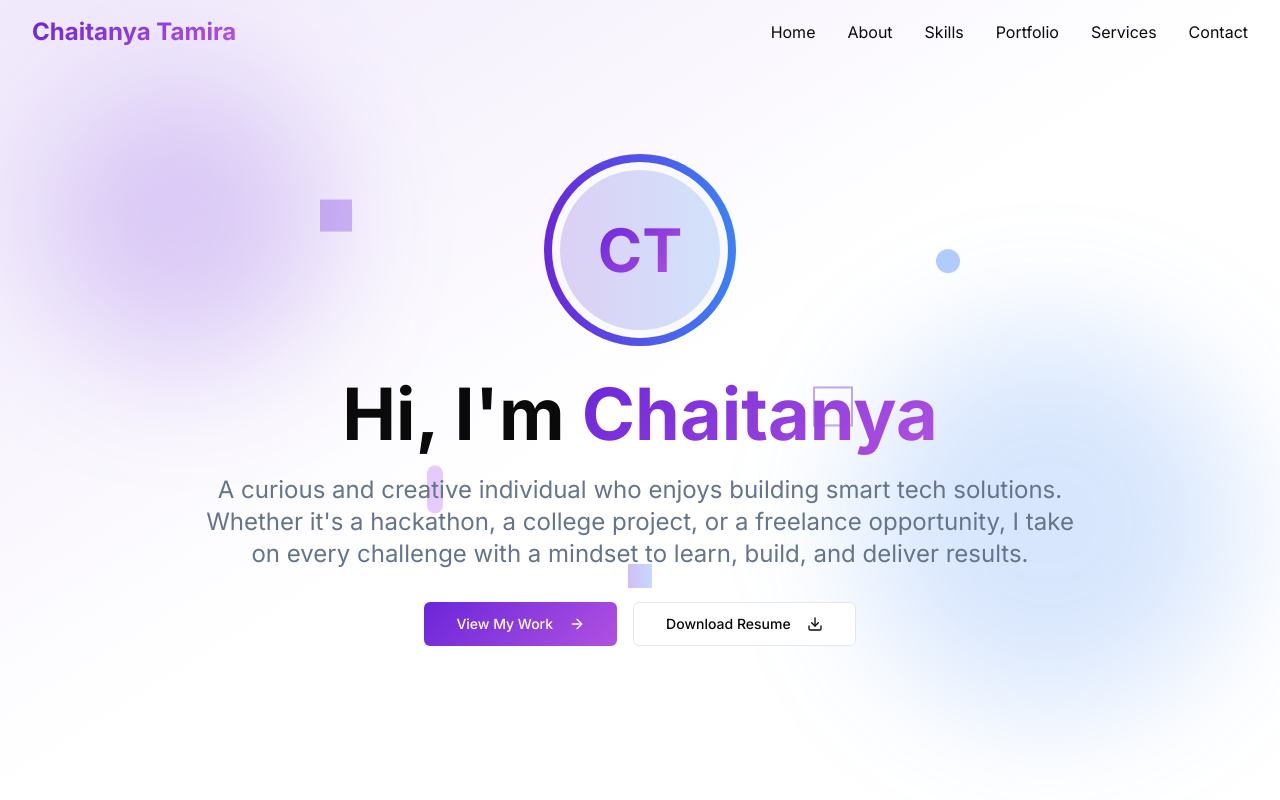
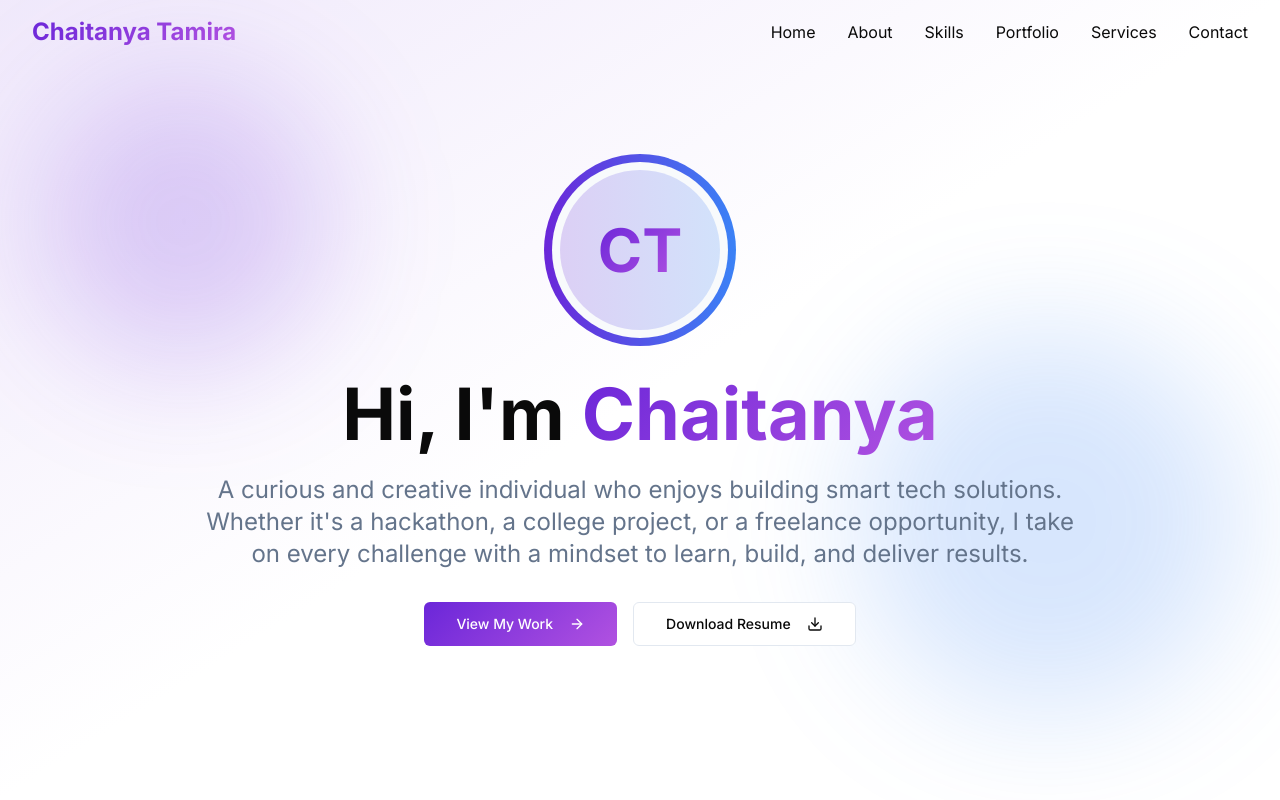
Before and after one commit to chaitanyatamira/chaitanya-tamira-portfolio, a React (Vite) app: page / in a window 1280 px wide. Shown: the top 800 px of the page. Built offline with nearby package versions, Linux system fonts and the light colour scheme.

Commit message:
Refactor: Keep geometric shapes
Keep the geometric shapes animation in the Hero section.

```diff
--- a/src/components/Hero.tsx
+++ b/src/components/Hero.tsx
@@ -9,13 +9,6 @@ const Hero = () => {
       <div className="absolute inset-0 bg-gradient-to-br from-primary/10 via-background to-background"></div>
       <div className="absolute top-20 left-10 w-72 h-72 bg-primary/20 rounded-full blur-3xl floating-animation"></div>
       <div className="absolute bottom-20 right-10 w-96 h-96 bg-blue-500/20 rounded-full blur-3xl floating-animation" style={{ animationDelay: '2s' }}></div>
-
-      {/* Fun Floating Geometric Shapes */}
-      <div className="absolute top-1/4 left-1/4 w-8 h-8 bg-primary/30 rotate-45 floating-animation" style={{ animationDelay: '1s' }}></div>
-      <div className="absolute top-1/3 right-1/4 w-6 h-6 bg-blue-500/40 rounded-full floating-animation" style={{ animationDelay: '3s' }}></div>
-      <div className="absolute bottom-1/3 left-1/3 w-4 h-12 bg-purple-500/30 rounded-full floating-animation" style={{ animationDelay: '4s' }}></div>
-      <div className="absolute top-1/2 right-1/3 w-10 h-10 border-2 border-primary/40 rotate-12 floating-animation" style={{ animationDelay: '2.5s' }}></div>
-      <div className="absolute bottom-1/4 right-1/5 w-6 h-6 bg-gradient-to-r from-primary/30 to-blue-500/30 transform rotate-45 floating-animation" style={{ animationDelay: '5s' }}></div>
 
       <div className="relative z-10 max-w-7xl mx-auto px-4 sm:px-6 lg:px-8 text-center">
         <div className="fade-in-up visible">
```
